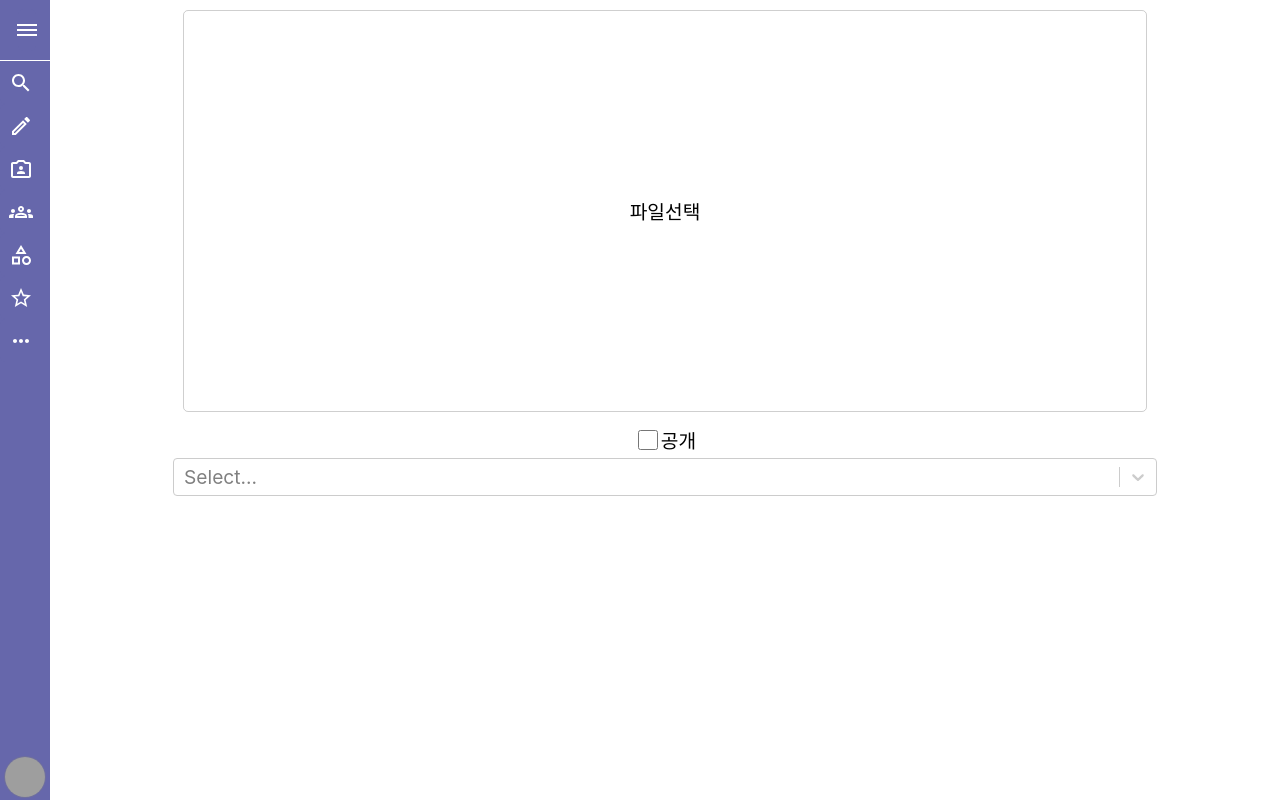
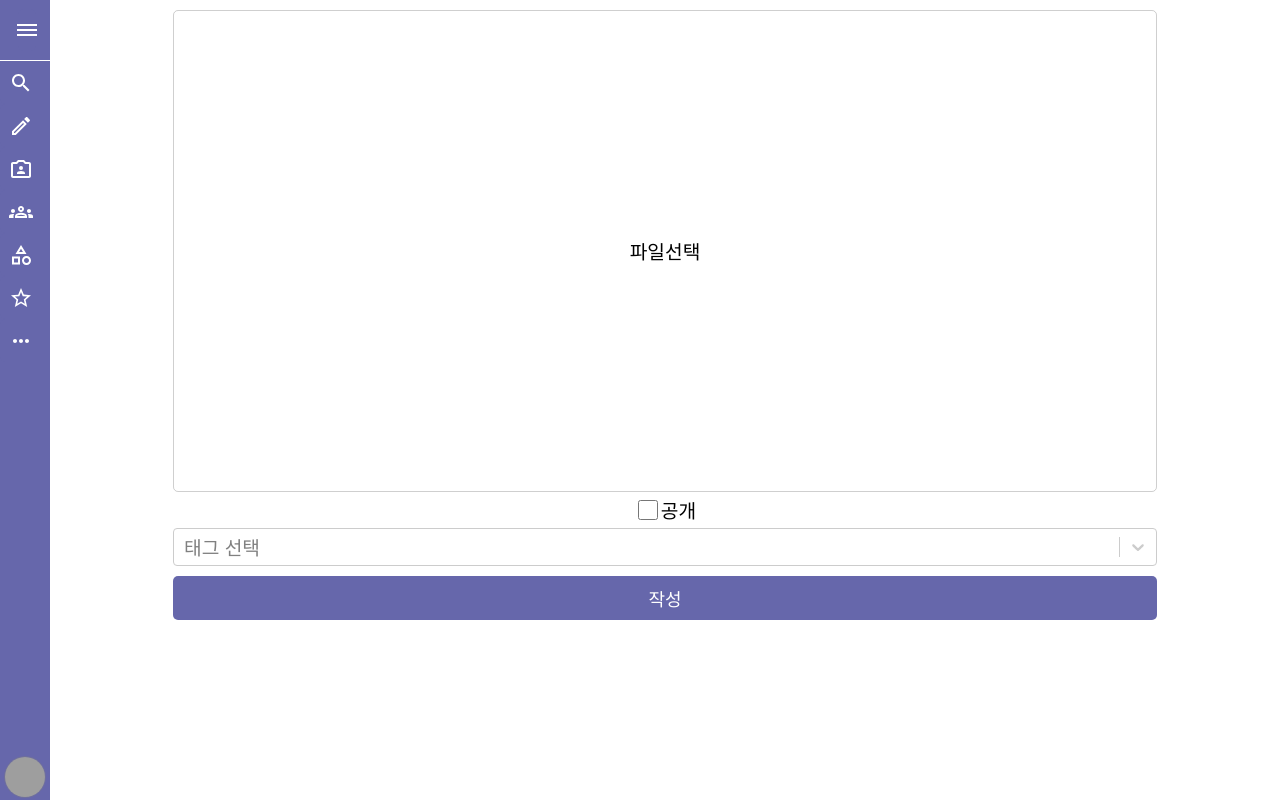
Before and after one commit to backkwondns/Haru3cut-front-server, a React (Create React App) app: page /newpost in a window 1280 px wide. Built offline with nearby package versions, Linux system fonts and the light colour scheme; grey boxes are pictures that could not be loaded.

Commit message:
feat: 전송 버튼 작성
Button 추가

```diff
--- a/src/interfaces/diary.interface.ts
+++ b/src/interfaces/diary.interface.ts
@@ -16,4 +16,5 @@ export type creatableSelectorOnChangeType = (inputValue: MultiValue<Option>, act
 export interface newPostInterface extends imageSelectorInterface, checkItemInterface {
   tagList: Array<Option>;
   onChange: creatableSelectorOnChangeType;
+  onSubmit: () => void;
 }
--- a/src/organisms/imageSelector.tsx
+++ b/src/organisms/imageSelector.tsx
@@ -6,11 +6,11 @@ const ImageContainer = styled.div`
   display: flex;
   justify-content: center;
   align-items: center;
-  height: 50%;
+  height: 60%;
   border: 1px solid #80808060;
   border-radius: 5px;
   overflow: hidden;
-  margin: 10px;
+  margin-top: 10px;
 `;
 
 const Image = styled.input`
--- a/src/pages/newPost/newPost.container.tsx
+++ b/src/pages/newPost/newPost.container.tsx
@@ -50,10 +50,15 @@ function NewPostContainer() {
     }
   };
 
+  const onSubmit = () => {
+    console.log('submit');
+  };
+
   const onEvent = {
     onFileUpload,
     onClickFile,
   };
+
   return (
     <NewPost
       preview={selectedImage.preview}
@@ -62,6 +67,7 @@ function NewPostContainer() {
       toggleItem={toggleItem}
       tagList={tagOption}
       onChange={onChange}
+      onSubmit={onSubmit}
       onEvent={onEvent}
     />
   );
--- a/src/pages/newPost/newPost.tsx
+++ b/src/pages/newPost/newPost.tsx
@@ -3,20 +3,36 @@ import { CheckItem, ImageSelector } from 'organisms';
 import { diaryInterface } from 'interfaces';
 import styled from 'styled-components';
 import CreatableSelect from 'react-select/creatable';
+import { Button } from 'atoms';
 
 const Container = styled.div`
   display: flex;
   flex-direction: column;
 `;
 
+const StyledButton = styled(Button)`
+  margin-top: 10px;
+  font-size: 18px;
+`;
+
 function NewPost(props: diaryInterface.newPostInterface) {
-  const { preview, imageRef, checked, toggleItem, tagList, onChange, onEvent } = props;
+  const { preview, imageRef, checked, toggleItem, tagList, onChange, onSubmit, onEvent } = props;
 
   return (
     <Container className="full-width full-height">
       <ImageSelector preview={preview} imageRef={imageRef} onEvent={onEvent} text="파일선택" />
       <CheckItem value="공개" checked={checked} toggleItem={toggleItem} />
-      <CreatableSelect options={tagList} isMulti closeMenuOnSelect={false} isSearchable onChange={onChange} />
+      <CreatableSelect
+        options={tagList}
+        isMulti
+        closeMenuOnSelect={false}
+        isSearchable
+        onChange={onChange}
+        placeholder="태그 선택"
+      />
+      <StyledButton buttonType="filled" onClick={onSubmit}>
+        작성
+      </StyledButton>
     </Container>
   );
 }
```
